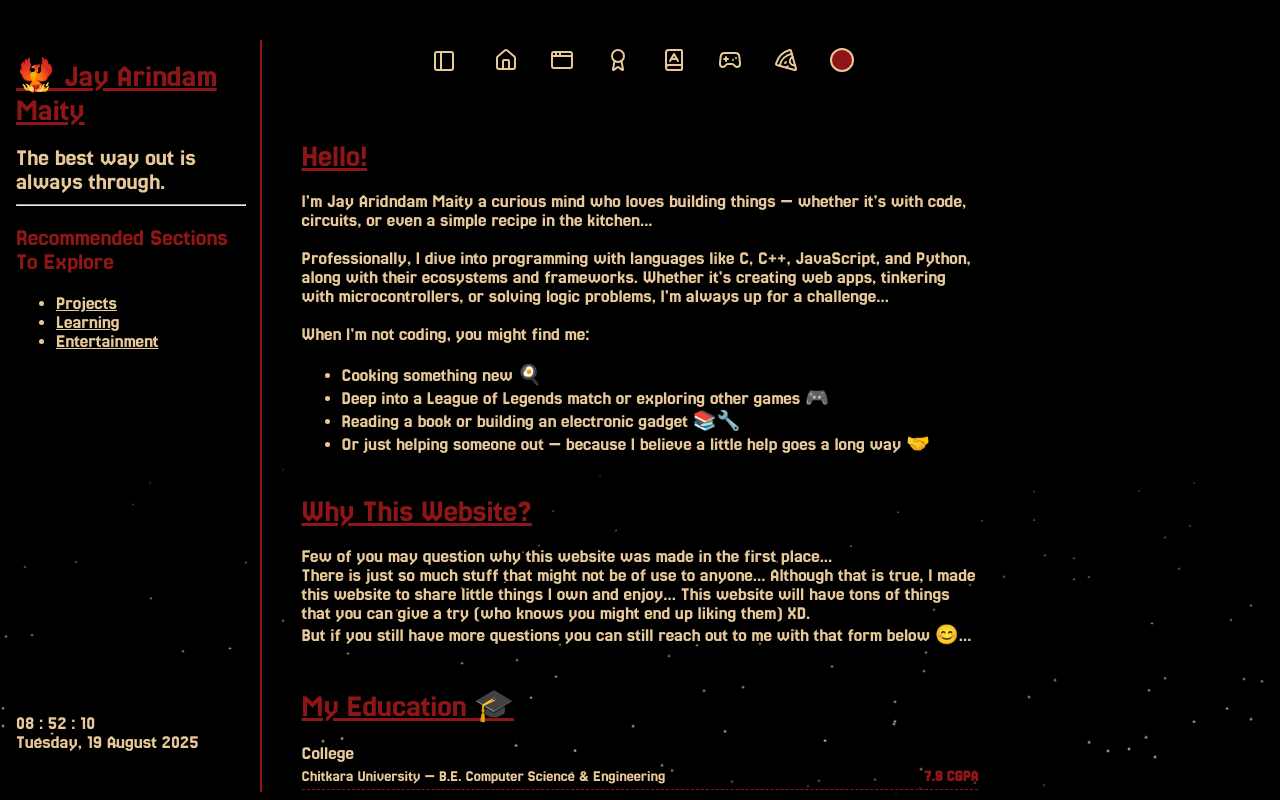
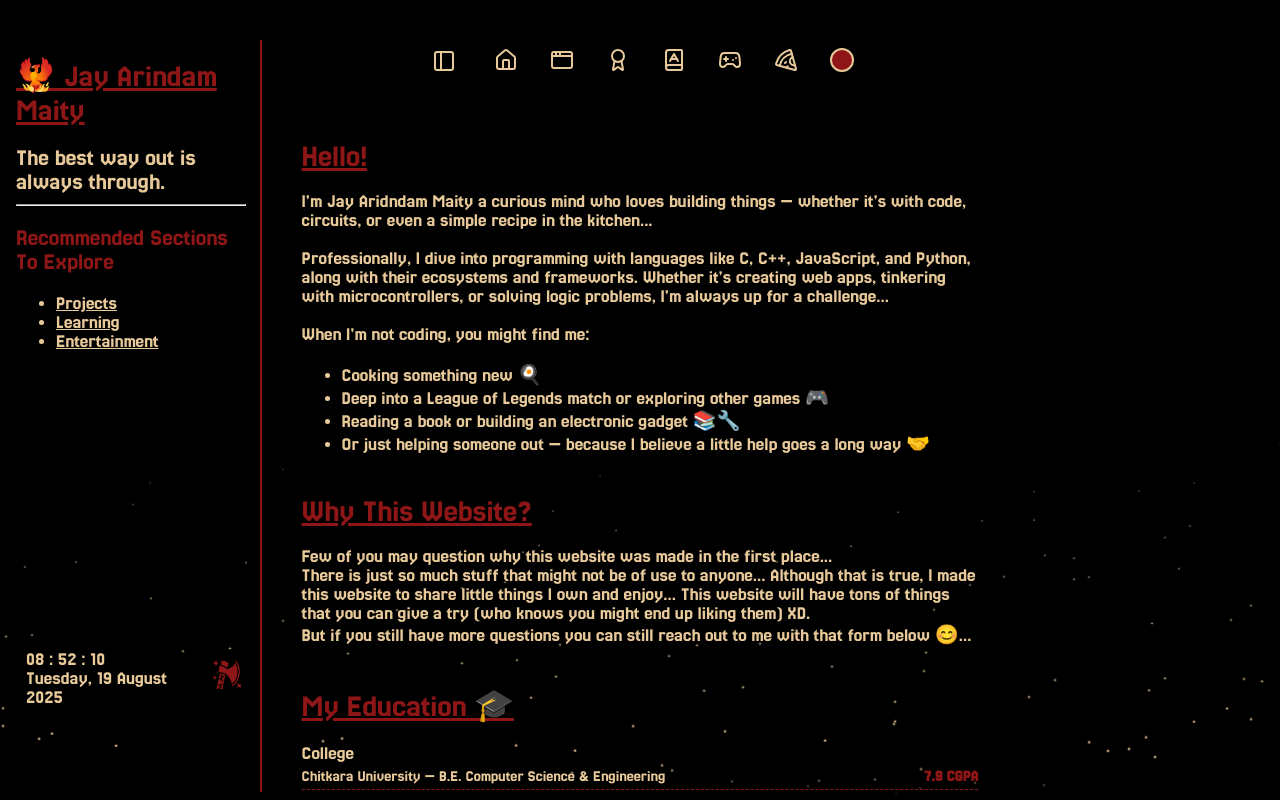
Before and after one commit to JayArindamMaity/jayarindammaity.github.io, a React (Vite) app: page /#/ in a window 1280 px wide. Built offline with nearby package versions, Linux system fonts and the light colour scheme.

Commit message:
some more changes

```diff
--- a/src/App.tsx
+++ b/src/App.tsx
@@ -16,7 +16,12 @@ import Achievements from "./pages/achievements/achievements";
 import Entertainment from "./pages/entertainment/entertainment";
 
 function App() {
-  const [isSidebarOpen , setIsSidebarOpen] = useState(true);
+  const [isSidebarOpen, setIsSidebarOpen] = useState(true);
+  const [dispflies, setdispflies] = useState(true);
+
+  const toggleFlies = () => {
+    setdispflies((prev) => !prev);
+  };
 
   const toggleSidebar = () => {
     setIsSidebarOpen((prev) => !prev);
@@ -25,12 +30,18 @@ function App() {
   return (
     <Router>
 
-      <Fireflies spawnRate={20} />
+      {/* Conditionally render Fireflies based on state */}
+      {dispflies && <Fireflies spawnRate={20} />}
 
-      <Sidebar isOpen={isSidebarOpen} />
+      {/* Pass the state and toggle function to the Sidebar */}
+      <Sidebar
+        isOpen={isSidebarOpen}
+        dispflies={dispflies}
+        onToggleFlies={toggleFlies}
+      />
 
       <div className="page-container">
-      <Navbar onToggleSidebar={toggleSidebar}/>
+        <Navbar onToggleSidebar={toggleSidebar} />
 
         <div className="main-content">
           <Routes>
--- a/src/components/contact/contact.css
+++ b/src/components/contact/contact.css
@@ -1,6 +1,7 @@
 .contact-main {
   color: var(--primary-color);
   font-family: "mycustomfont", sans-serif;
+  background-color: --var(--background-color);
 }
 
 .contact-heading {
@@ -23,7 +24,7 @@
 }
 
 .custom-toast {
-  background-color:var(--background-color) !important;
+  background-color: var(--background-color) !important;
   color: var(--text-color) !important;
   font-family: "mycustomfont", sans-serif !important;
   border-radius: 5px;
--- a/src/components/fireflies/fireflies.tsx
+++ b/src/components/fireflies/fireflies.tsx
@@ -2,10 +2,11 @@ import React, { useEffect, useRef } from "react";
 import "./fireflies.css";
 
 interface FirefliesProps {
-  spawnRate?: number; // how many per second
+  spawnRate?: number;
+  dispflies?: boolean;
 }
 
-const Fireflies: React.FC<FirefliesProps> = ({ spawnRate = 2 }) => {
+const Fireflies: React.FC<FirefliesProps> = ({ spawnRate = 2 , dispflies = true }) => {
   const containerRef = useRef<HTMLDivElement | null>(null);
 
   useEffect(() => {
@@ -35,7 +36,10 @@ const Fireflies: React.FC<FirefliesProps> = ({ spawnRate = 2 }) => {
     return () => clearInterval(interval);
   }, [spawnRate]);
 
-  return <div className="fireflies-container" ref={containerRef}></div>;
+  if (dispflies) {
+    return <div className="fireflies-container" ref={containerRef}></div>;
+  }
+
 };
 
 export default Fireflies;
--- a/src/components/sidebar/sidebar.css
+++ b/src/components/sidebar/sidebar.css
@@ -44,15 +44,35 @@
 }
 
 .side-clock {
-  position: absolute;
-  bottom: 5rem;
-  left: 1rem;
+  position: fixed;
+  margin-top: 35vh;
+  display: flex;
+  flex-direction: row;
+  align-items: center;
+  justify-content: space-between;
+  padding: 0 10px;
 }
 .sidebar.open {
   transform: translateX(0);
 }
 
-/* 🔹 Vertical border using a pseudo-element */
+.firefly-toggle {
+  background-color: #00000000; /* Dark background */
+  color: var(--primary-color);
+  border: 1px solid #00000000;
+  padding: 4px 8px;
+  border-radius: 4px;
+  cursor: pointer;
+  font-size: 2rem;
+  margin-left: 10px; /* Space between clock and button */
+  transition: color 0.5s ease-in-out;
+}
+
+.firefly-toggle:hover {
+
+  color: var(--text-color);
+}
+
 .sidebar::after {
   content: "";
   position: absolute;
--- a/src/components/sidebar/sidebar.tsx
+++ b/src/components/sidebar/sidebar.tsx
@@ -1,12 +1,21 @@
 import Clock from "../clock/clock";
 import "./sidebar.css";
 import Quotes from "../quotes/quotes";
+import { GiMagicAxe } from "react-icons/gi";
 
+// Update the props interface to accept the new state and function
 interface SidebarProps {
   isOpen: boolean;
+  dispflies: boolean;
+  onToggleFlies: () => void;
 }
 
-export default function Sidebar({ isOpen }: SidebarProps) {
+// Destructure the new props
+export default function Sidebar({
+  isOpen,
+  dispflies,
+  onToggleFlies,
+}: SidebarProps) {
   return (
     <div className={`sidebar ${isOpen ? "open" : ""}`}>
       <div className="side-main">
@@ -15,16 +24,35 @@ export default function Sidebar({ isOpen }: SidebarProps) {
 
         <hr className="side-hr" />
         <div className="side-sections">
-              <div className="side-title-small">Recommended Sections To Explore</div>
+          <div className="side-title-small">
+            Recommended Sections To Explore
+          </div>
           <ul>
-                <li><a href="#projects" className="side-anch">Projects</a></li>
-                <li><a href="#learning" className="side-anch">Learning</a></li>
-                <li><a href="#entertainment" className="side-anch">Entertainment</a></li>
+            <li>
+              <a href="#projects" className="side-anch">
+                Projects
+              </a>
+            </li>
+            <li>
+              <a href="#learning" className="side-anch">
+                Learning
+              </a>
+            </li>
+            <li>
+              <a href="#entertainment" className="side-anch">
+                Entertainment
+              </a>
+            </li>
           </ul>
         </div>
 
+        {/* This div now contains the Clock and the new toggle button */}
         <div className="side-clock">
           <Clock />
+          <button onClick={onToggleFlies} className="firefly-toggle">
+            {/* {dispflies ? "Hide Flies" : "Show Flies"} */}
+            <GiMagicAxe />
+          </button>
         </div>
       </div>
     </div>
--- a/src/data/quotes.ts
+++ b/src/data/quotes.ts
@@ -41,7 +41,7 @@ const quotes = [
   },
   {
     id: 11,
-    quote: "What we think, we become."
+    quote: "What we think, it is what we become."
   },
   {
     id: 12,
--- a/src/pages/home/home.css
+++ b/src/pages/home/home.css
@@ -2,12 +2,14 @@
   margin-top: 15vh;
   padding-bottom: 10vh;
   color: var(--text-color);
+  background-color: --var(--background-color);
 }
 
 .home-content {
   margin-top: 20px;
   font-size: larger;
   font-family: "mycustomfont", sans-serif;
+  background-color: --var(--background-color);
 }
 
 .content-heading {
--- a/src/pages/home/home.tsx
+++ b/src/pages/home/home.tsx
@@ -40,10 +40,10 @@ export default function Home() {
           </div>
           <div className="home-content">
             Few of you may question why this website was made in the first place...
-            <br/> There is just so much stuff that might not be of use to anyone...
+            <br /> There is just so much stuff that might not be of use to anyone...
             Although that is true, I made this website to share little things I own and enjoy...
             This website will have tons of things that you can give a try (who knows you might end up liking them) XD.
-            <br/>But if you still have more questions you can still reach out to me with that form below 😊...
+            <br />But if you still have more questions you can still reach out to me with that form below 😊...
           </div>
         </div>
 
```
Lines whose indentation alone changed are shown as unchanged.
